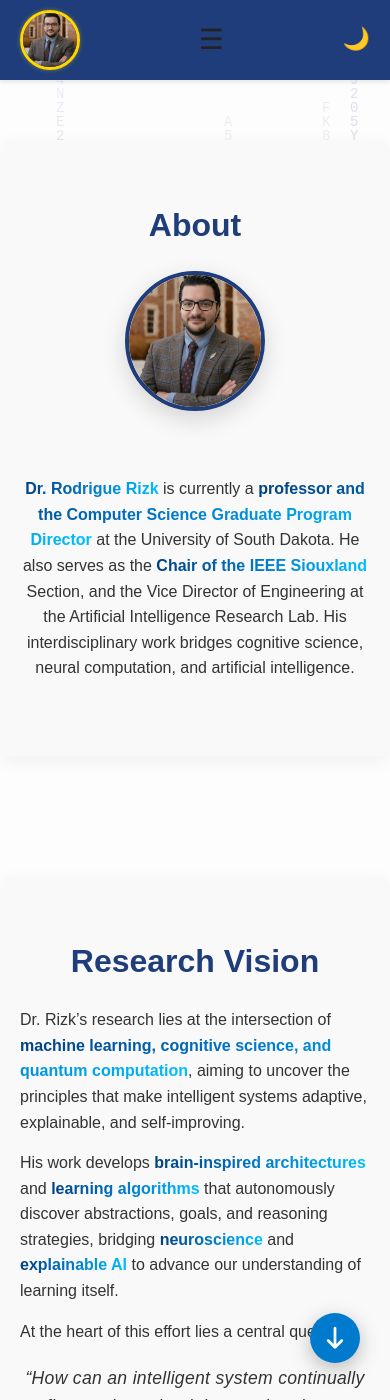
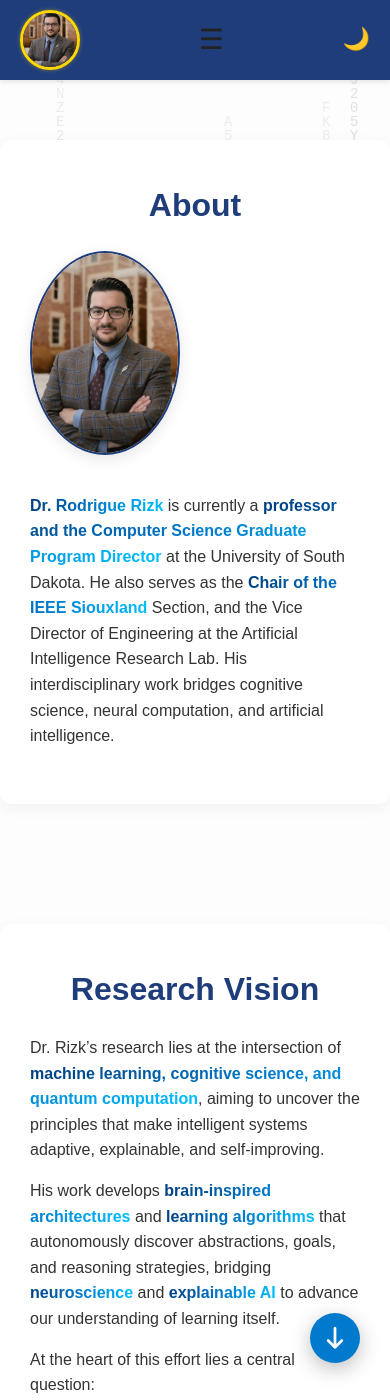
Before and after one commit to rodriguerizk/rodriguerizk.github.io, a Jekyll site: the page index.html, which Jekyll copies as it is, in a window 390 px wide and 1400 px high. Built offline with Jekyll 4.4.1, drawn with Linux system fonts in a browser that asks for light colours; nearby versions of some CDN libraries.

Commit message:
Update style.css

```diff
--- a/css/style.css
+++ b/css/style.css
@@ -1631,61 +1631,22 @@ body.dark .tool-btn:hover {
 
 
 /* Profile pic in about me section */
-.about {
-  position: relative;
-  padding: 60px 20px; /* section padding */
-  background-color: #f9f9f9; /* optional light background */
-  border-radius: 12px;
-  max-width: 1100px;
-  margin: 60px auto;
-  box-shadow: 0 6px 20px rgba(0,0,0,0.05);
-}
-
 .about-content {
   display: flex;
   align-items: center;
-  gap: 30px;
-  flex-wrap: wrap;
+  gap: 30px; /* space between picture and text */
+  flex-wrap: wrap; /* wraps on smaller screens */
+  margin-top: 20px;
 }
 
 .profile-pic-container {
-  flex: 0 0 160px;
-  position: relative;
+  flex: 0 0 150px; /* fixed width for picture */
 }
 
 .profile-pic-about {
-  width: 160px;
-  height: 160px;
-  border-radius: 50%;
+  width: 100%;
+  border-radius: 50%; /* circular profile pic */
   object-fit: cover;
-  border: 4px solid #1f3d7a; /* professional border */
-  box-shadow: 0 8px 25px rgba(0,0,0,0.15); /* subtle floating effect */
-  position: relative;
-  top: -20px; /* slight overlap effect */
-}
-
-.about-text {
-  flex: 1;
-  font-size: 16px;
-  line-height: 1.6;
-  color: #333;
-}
-
-/* Responsive: stack picture on top for small screens */
-@media (max-width: 768px) {
-  .about-content {
-    flex-direction: column;
-    align-items: center;
-    text-align: center;
-  }
-
-  .profile-pic-about {
-    top: 0; /* remove overlap on mobile */
-    width: 140px;
-    height: 140px;
-  }
-
-  .about-text {
-    margin-top: 15px;
-  }
-}
+  box-shadow: 0 4px 15px rgba(0,0,0,0.1); /* subtle shadow */
+  border: 2px solid #1f3d7a; /* optional professional border */
+}
```
